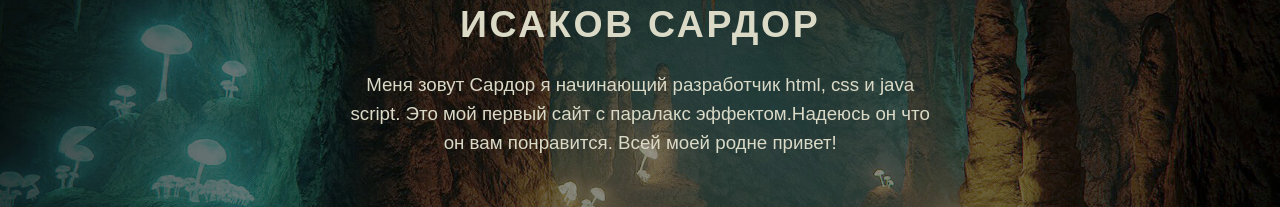
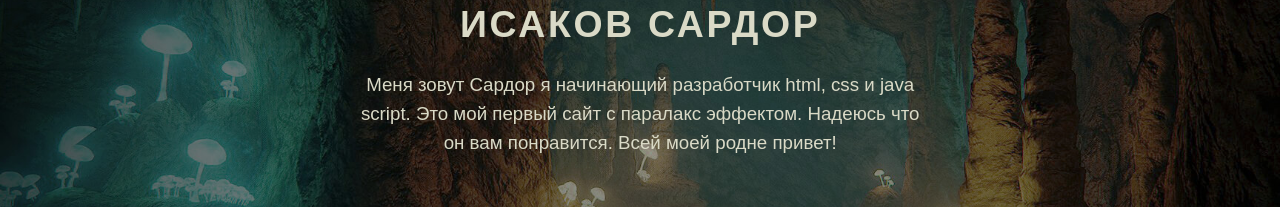
Before and after one commit to IsakovSardor/parallax, a plain HTML site: page index.html in a window 1280 px wide. Shown: the part 1124-1331 px from the top of the page. Drawn offline with Linux system fonts and the light colour scheme.

Commit message:
Add files via upload

```diff
--- a/index.html
+++ b/index.html
@@ -35,7 +35,7 @@
             <article class="main-article" style="background-image: url(img/dungeon.jpg);">
                 <div class="main-article__content">
                     <h2 class="main-article__header">Исаков Сардор</h2>
-                    <p class="main-article__paragraph">Меня зовут Сардор я начинающий разработчик html, css и java script. Это мой первый сайт с паралакс эффектом.Надеюсь он что он вам понравится. Всей моей родне привет!</p>
+                    <p class="main-article__paragraph">Меня зовут Сардор я начинающий разработчик html, css и java script. Это мой первый сайт с паралакс эффектом. Надеюсь что он вам понравится. Всей моей родне привет!</p>
                 </div>
                 <div class="copy">© LAMBLYA.LCC</div>
             </article>
```
